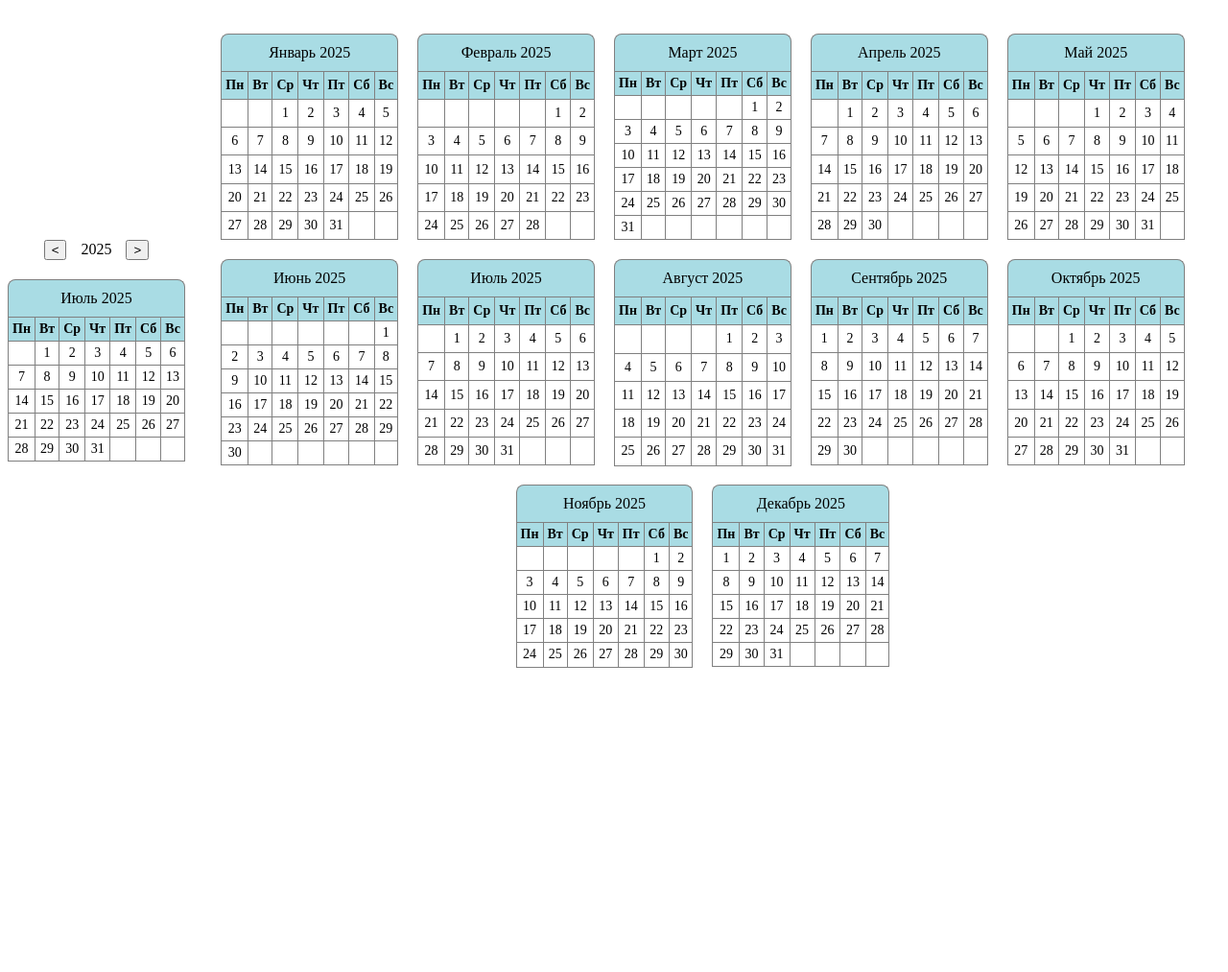
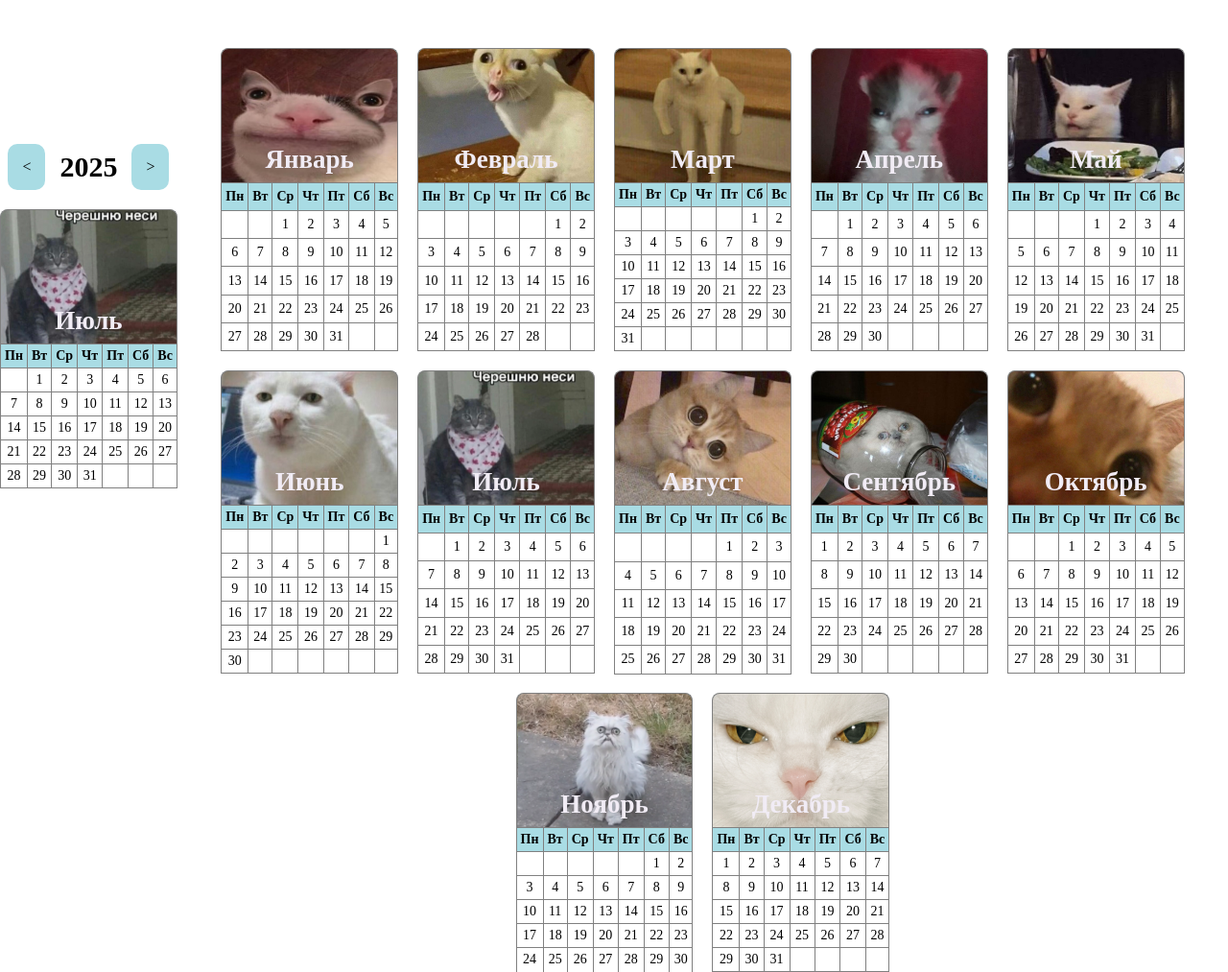
Before and after one commit to Enz0tech/js-calendar-portfolio, a plain HTML site: page index.html in a window 1280 px wide. Shown: the whole page at 96% size. Before the commit the page ends 800 px from the top, so only its background shows below. Drawn offline with Linux system fonts and the light colour scheme.

Commit message:
add some things

```diff
--- a/css/styles.css
+++ b/css/styles.css
@@ -1,12 +1,104 @@
+html,
+:has(:target) {
+  scroll-behavior: smooth;
+}
+
+*,
+*::before,
+*::after {
+  box-sizing: border-box;
+}
+
+:where(ul, ol):where([class]) {
+  padding-left: 0;
+}
+
+img {
+  display: block;
+  max-width: 100%;
+}
+
+:where(
+  h1,
+  h2,
+  h3,
+  h4,
+  h5,
+  h6,
+  p,
+  ul,
+  ol,
+  dl
+):where([class]) {
+  margin-block: 0;
+}
+
+:where(fieldset[class]) {
+  margin-left: 0;
+  padding: 0;
+  border: none;
+}
+
+:where(ul[class]) {
+  list-style: none;
+}
+
+p {
+  --paragraphMarginBottom: 24px;
+
+  margin-block: 0;
+}
+
+p:where(:not([class]):not(:last-child)) {
+  margin-bottom: var(--paragraphMarginBottom);
+}
+
+body,
+:where(blockquote, figure):where([class]) {
+  margin: 0;
+}
+
+:where(fieldset[class]) {
+  margin-left: 0;
+  padding: 0;
+  border: none;
+}
+
+input,
+textarea,
+select,
+button {
+  font: inherit;
+}
+
+svg *[fill] { fill: currentColor }
+svg *[stroke] { stroke: currentColor }
+
+svg * {
+  transition-property: fill, stroke;
+}
+
+/** Удаляем все анимации и переходы для людей, которые предпочитают их не использовать */
+@media (prefers-reduced-motion: reduce) {
+  *,
+  ::before,
+  ::after {
+    animation-duration: 0.01ms !important;
+    animation-iteration-count: 1 !important;
+    transition-duration: 0.01ms !important;
+    scroll-behavior: auto !important;
+  }
+}
+
 body {
-  margin-top: 35px;
+  margin-top: 50px;
   display: flex;
   justify-content: center;
-  align-items: center;
   row-gap: 50px;
 }
 
 .year-navigation-wrapper {
+  padding-top: 100px;
   display: flex;
   flex-direction: column;
   align-items: center;
@@ -19,8 +111,26 @@ body {
   column-gap: 15px;
 }
 
+.current-year {
+  font-size: 30px;
+  font-weight: 600;
+}
+
+button {
+  padding: 15px;
+  background-color: #a9dce4;
+  border: none;
+  border-radius: 10px;
+  transition-duration: 0.2s;
+}
+
+button:hover {
+  background-color: #1eb8d0;
+}
+
 .container {
-  max-width: 1300px;
+  max-width: 1250px;
+  width: 100%;
   display: flex;
   justify-content: center;
   gap: 20px;
@@ -31,12 +141,71 @@ table {
   border-collapse: collapse;
 }
 
-caption {
+.month__header {
+  height: 140px;
   padding: 10px 0;
   background-color: #a9dce4;
+  font-size: 18px;
+  font-weight: 600;
   border: 1px solid gray;
   border-radius: 8px 8px 0 0;
   border-bottom: none;
+  background-size: cover;
+  background-position: center;
+  position: relative;
+}
+
+.month__title {
+  padding-top: 90px;
+  color: rgb(241, 236, 245);
+}
+
+.january .month__header {
+  background-image: url(/images/1.jpg);
+}
+
+.february .month__header {
+  background-image: url(/images/2.jpg);
+}
+
+.march .month__header {
+  background-image: url(/images/3.jpg);
+}
+
+.april .month__header {
+  background-image: url(/images/4.jpg);
+}
+
+.may .month__header {
+  background-image: url(/images/5.jpg);
+}
+
+.june .month__header {
+  background-image: url(/images/6.jpg);
+}
+
+.july .month__header {
+  background-image: url(/images/7.jpg);
+}
+
+.august .month__header {
+  background-image: url(/images/8.jpg);
+}
+
+.september .month__header {
+  background-image: url(/images/9.jpg);
+}
+
+.october .month__header {
+  background-image: url(/images/10.jpg);
+}
+
+.november .month__header {
+  background-image: url(/images/11.jpg);
+}
+
+.december .month__header {
+  background-image: url(/images/12.jpg);
 }
 
 td,
@@ -45,6 +214,12 @@ th {
   padding: 4px;
   text-align: center;
   font-size: 14px;
+  transition-duration: 0.3s;
+}
+
+td:hover {
+  background-color: rgb(255, 147, 107);
+  border-radius: 50%;
 }
 
 th {
--- a/js/main.js
+++ b/js/main.js
@@ -30,7 +30,9 @@ const createMonth = (elem, year, month) => {
 
     let table = `
     <table class="calendar__month ${dateYearAndMonth.toLocaleString('en-US', options).toLowerCase()}">
-    <caption class="month__header">${monthforHeader} ${year}</caption>
+    <caption class="month__header">
+        <h2 class="month__title">${monthforHeader}</h2>
+    </caption>
     <tr class="weekday-date">
         <th>Пн</th>
         <th>Вт</th>
```
Also changed, not shown: images/1.jpg (added), images/10.jpg (added), images/11.jpg (added), images/12.jpg (added), images/2.jpg (added), images/3.jpg (added), images/4.jpg (added), images/5.jpg (added), images/6.jpg (added), images/7.jpg (added), images/8.jpg (added), images/9.jpg (added).
